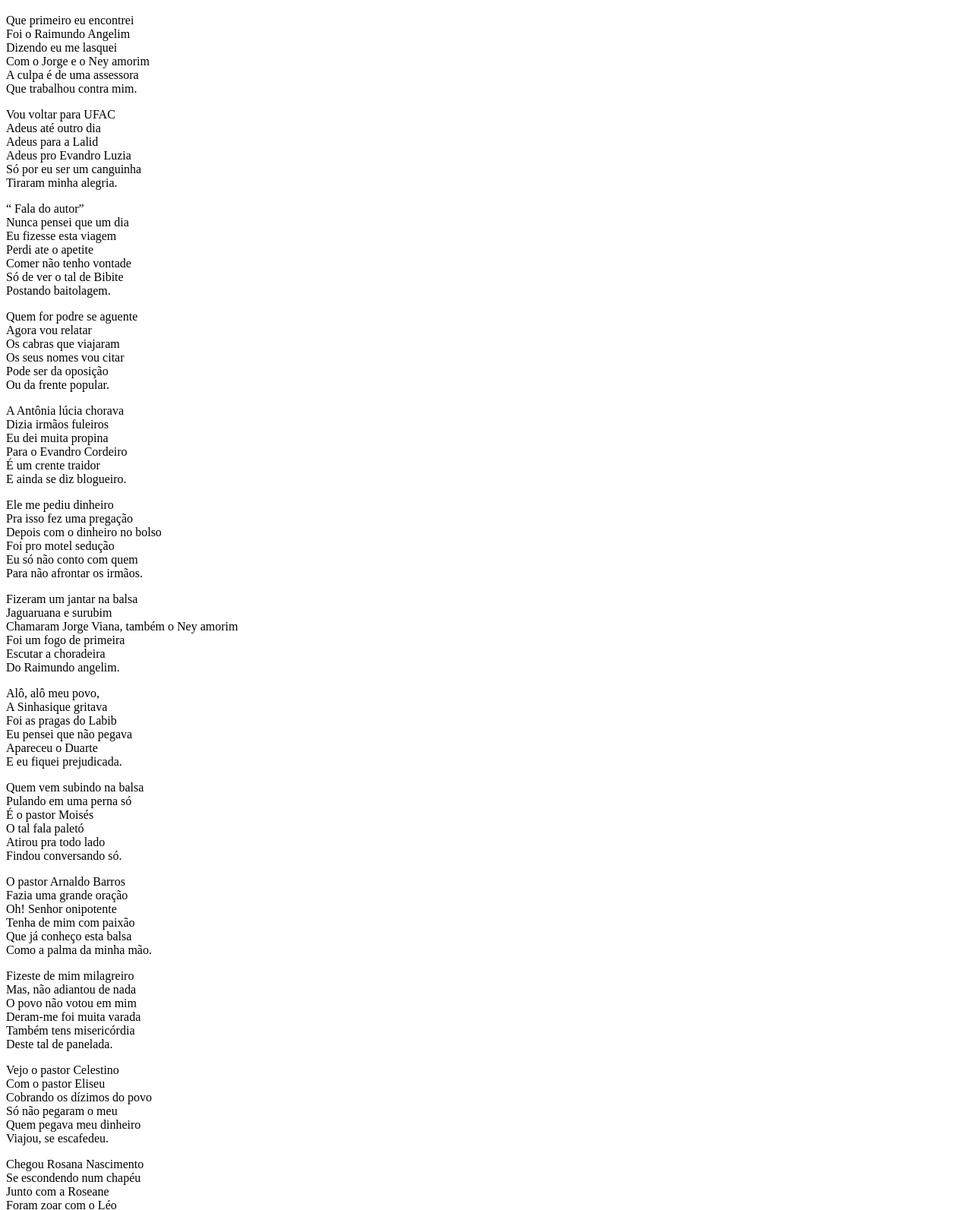
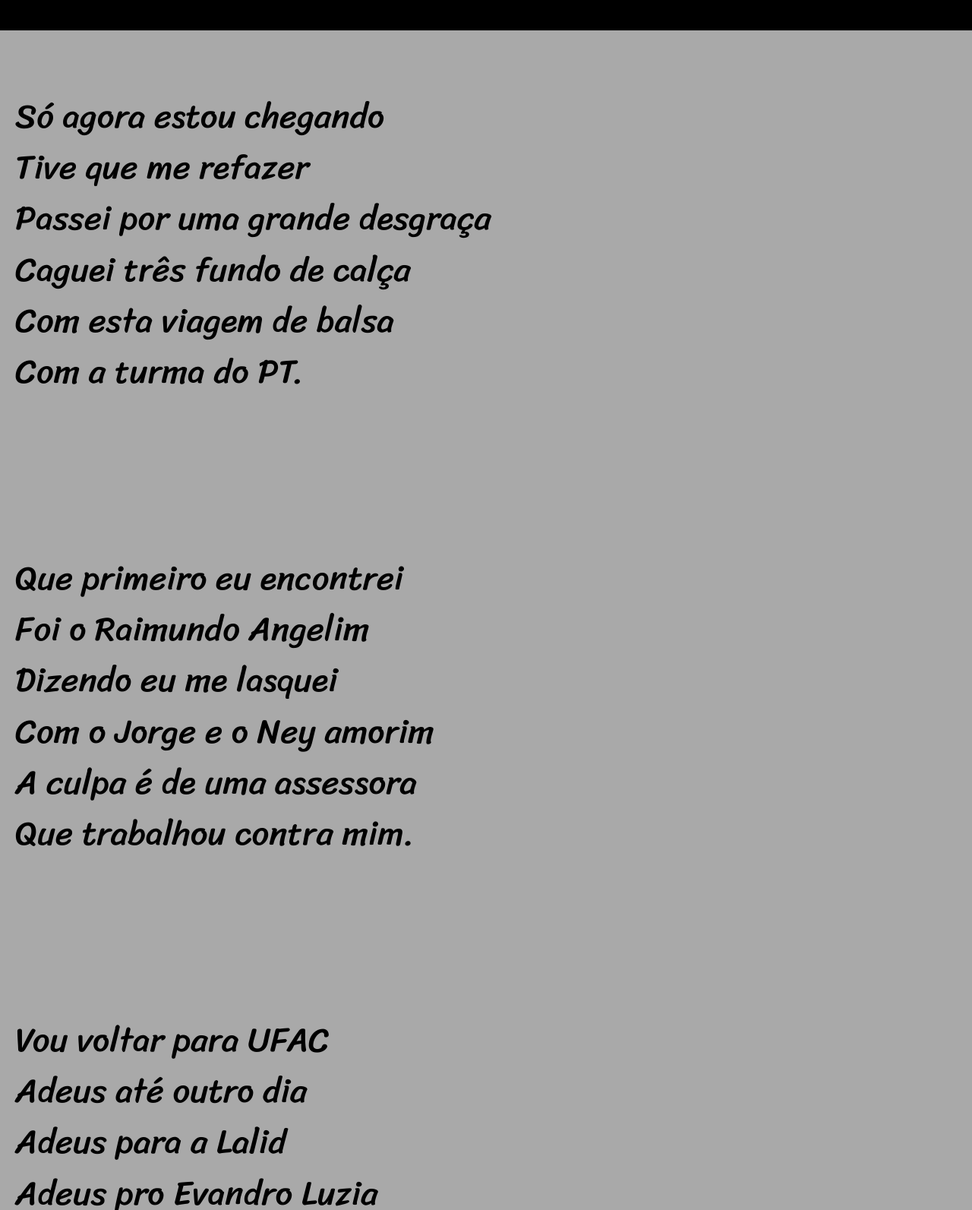
Before and after one commit to Jeanbernardo20/inicio, a plain HTML site: page Projeto Panelada cordel/index.html in a window 1280 px wide. Shown: the part 220-1813 px from the top of the page at 76% size. Drawn offline with Linux system fonts and the light colour scheme.

Commit message:
atualização cordel

```diff
--- a/Desafios/desafio 12/estilo/style.css
+++ b/Desafios/desafio 12/estilo/style.css
@@ -58,7 +58,7 @@ section > p {
 section{
     padding-top: 10vh;
     padding-bottom: 10vh;
-    line-height: 2em;
+    line-height: 1.5em;
     padding-left: 30px;
     font-family: var(--fonte3);
     font-size: 3.5vw;
--- a/Projeto Panelada cordel/estilos/style.css
+++ b/Projeto Panelada cordel/estilos/style.css
@@ -0,0 +1,58 @@
+@charset "UTF-8";
+
+@import url('https://fonts.googleapis.com/css2?family=Passion+One&display=swap');
+
+@import url('https://fonts.googleapis.com/css2?family=Sriracha&display=swap');
+
+:root{
+    --fonte1: verdana, Geneva, Tahoma, sans-serif;
+    --fonte2: 'Passion One', cursive;
+    --fonte3: 'Sriracha', cursive;
+}
+
+*{
+    margin: 0;
+    padding: 0;
+}
+
+html, body{
+    font-family: var(--fonte1);
+    max-height: 100vh;
+    background-color: darkgray;
+}
+header{
+    background-color: black;
+    color: white;
+    text-align: center;
+}
+
+header > h1{
+    padding-top: 50px;
+    font-variant: small-caps;
+    font-family: var(--fonte2);
+    font-size: 10vw;
+}
+
+header > p {
+    padding-bottom: 50px;
+}
+
+section > p{
+    padding-bottom:1em;
+}
+
+section{
+    padding-top: 10vh;
+    padding-bottom: 10vh;
+    line-height: 1.5em;
+    padding-left:20px;
+    font-family: var(--fonte3);
+    font-size: 3.5vw;
+}
+
+footer{
+    background-color: rgba(0, 0, 0, 0.452);
+    color: white;
+    text-align: center;
+    padding: 10px;
+}
--- a/Projeto Panelada cordel/index.html
+++ b/Projeto Panelada cordel/index.html
@@ -8,6 +8,7 @@
         <link rel="stylesheet" href="estilos/style.css">
         <link rel="shortcut icon" href="imagens/icon.ico" type="image/x-icon">
     </head>
+
     <body>
         <header>
             <h1>Balseiros 2018</h1>
@@ -15,12 +16,14 @@
         </header>
 
         <section>
+            <p>
                 Só agora estou chegando <br>
                 Tive que me refazer <br>
                 Passei por uma grande desgraça <br>
                 Caguei três fundo de calça <br>
                 Com esta viagem de balsa <br>
-    Com a turma do PT. <br>
+                Com a turma do PT.
+            </p>
         </section>
 
         <section>
@@ -30,7 +33,7 @@
                 Dizendo eu me lasquei <br>
                 Com o Jorge e o Ney amorim <br>
                 A culpa é de uma assessora <br>
-        Que trabalhou contra mim. <br>
+                Que trabalhou contra mim.
             </p>
         </section>
 
@@ -42,17 +45,18 @@
                 Adeus para a Lalid <br>
                 Adeus pro Evandro Luzia <br>
                 Só por eu ser um canguinha <br>
-        Tiraram minha alegria. <br>
+                Tiraram minha alegria.
             </p>
+        </section>
 
+        <section>
             <p>
-        “ Fala do autor” <br>
                 Nunca pensei que um dia  <br>
                 Eu fizesse esta viagem <br>
                 Perdi ate o apetite <br>
                 Comer não tenho vontade <br>
                 Só de ver o tal de Bibite <br>
-        Postando baitolagem. <br>
+                Postando baitolagem.
             </p>
         </section>
 
@@ -63,7 +67,7 @@
                 Os cabras que viajaram <br>
                 Os  seus nomes vou citar  <br>
                 Pode ser da oposição <br>
-        Ou da frente popular. <br>
+                Ou da frente popular.
             </p>
         </section>
 
@@ -74,7 +78,7 @@
                 Eu dei muita propina <br>
                 Para o Evandro Cordeiro  <br>
                 É um crente traidor <br>
-        E ainda se diz blogueiro. <br>
+                E ainda se diz blogueiro.
             </p>
         </section>
 
@@ -93,19 +97,21 @@
             <p>
                 Fizeram um jantar na balsa <br>
                 Jaguaruana e surubim <br>
-        Chamaram Jorge Viana, também o Ney amorim <br>
+                Chamaram o Ney amorim <br>
                 Foi um fogo de primeira <br>
                 Escutar a choradeira <br>
-        Do Raimundo angelim. <br>
+                Do Raimundo angelim.
             </p>
+        </section>
 
+        <section>
             <p>
                 Alô, alô meu povo, <br>
                 A Sinhasique gritava <br>
                 Foi as pragas do Labib <br>
                 Eu pensei que não pegava <br>
                 Apareceu o Duarte <br>
-        E eu fiquei prejudicada. <br>
+                E eu fiquei prejudicada.
             </p>
         </section>
 
@@ -116,16 +122,18 @@
                 É o pastor Moisés <br>
                 O tal fala paletó <br>
                 Atirou pra todo lado <br>
-        Findou conversando só. <br>
+                Findou conversando só.
             </p>
+        <section>
 
+        <section>
             <p>
                 O pastor Arnaldo Barros <br>
                 Fazia uma grande oração <br>
                 Oh! Senhor onipotente <br>
                 Tenha de mim com paixão <br>
                 Que já conheço esta balsa <br>
-        Como a palma da minha mão. <br>
+                Como a palma da minha mão.
             </p>
         </section>
 
@@ -136,7 +144,7 @@
                 O povo não votou em mim <br>
                 Deram-me foi muita varada <br>
                 Também tens misericórdia <br>
-        Deste tal de panelada. <br>
+                Deste tal de panelada.
             </p>
         </section>
 
@@ -147,7 +155,7 @@
                 Cobrando os dízimos do povo <br>
                 Só não pegaram o meu <br>
                 Quem pegava meu dinheiro <br>
-        Viajou, se escafedeu. <br>
+                Viajou, se escafedeu.
             </p>
         </section>
 
@@ -158,16 +166,18 @@
                 Junto com a Roseane <br>
                 Foram zoar com o Léo <br>
                 Para completar o choro <br>
-        Chegou Claudio Ezequiel. <br>
+                Chegou Claudio Ezequiel.
             </p>
+        </section>
 
+        <section>
             <p>
                 O André da droga vale <br>
                 Lamentando assim dizia: <br>
                 Eu perdi minha boquinha <br>
                 Vou voltar pra drogaria <br>
                 Vender viagra pra velhos <br>
-        E manter suas alegrias. <br>
+                E manter suas alegrias.
             </p>
         </section>
 
@@ -178,7 +188,7 @@
                 Se  juntaram com o chicó <br>
                 E o Mauricio do chalé <br>
                 Disseram nós tamo lascado <br>
-        E seja: o que Deus quiser. <br>
+                E seja: o que Deus quiser.
             </p>
 
         </section>
@@ -189,16 +199,15 @@
                 Não pediram voto para ti <br>
                 Somente pro Cesar messias. <br>
                 Vou encerrar esta porra <br>
-        Adeus até outro dia. <br>
+                Adeus até outro dia.
             </p>
         </section>
         <footer>
-    <p>Site criando por Jean Bernardo</p>
+            <p>Site criado por Jean Bernardo</p>
 
         </footer>
 
 
 
-
     </body>
 </html>
```
Lines whose indentation alone changed are shown as unchanged.
